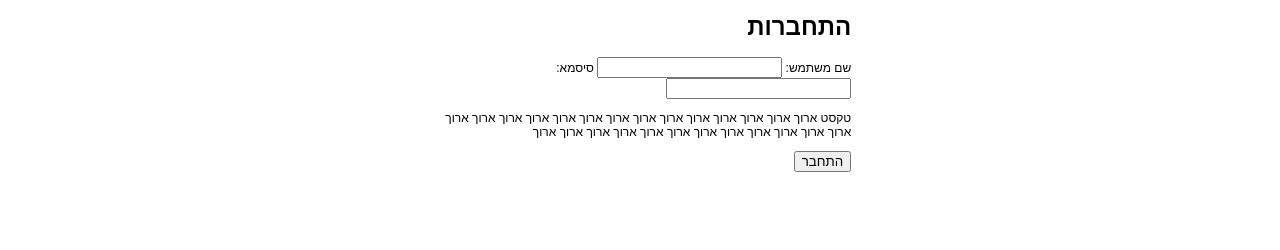
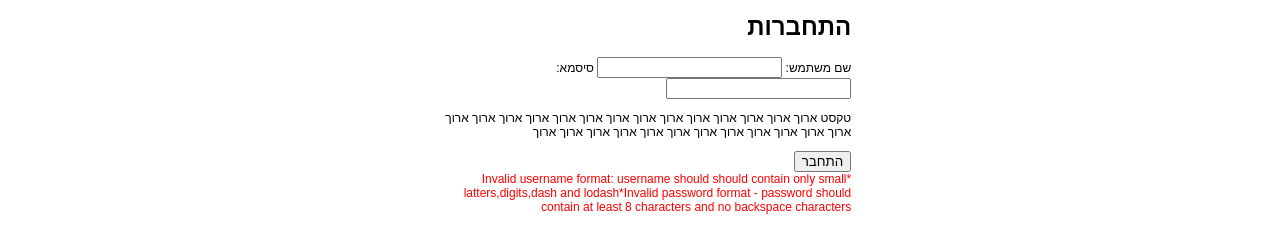
Before and after one commit to tempfornow/haf, a plain HTML site: page login.html in a window 1280 px wide. Both pictures are taken after a click on the button "התחבר". Shown: the part 108-358 px from the top of the page. Drawn offline with Linux system fonts and the light colour scheme.

Commit message:
Add error messages display

```diff
--- a/login.html
+++ b/login.html
@@ -38,6 +38,7 @@
 				טקסט ארוך ארוך ארוך ארוך ארוך ארוך ארוך ארוך ארוך ארוך ארוך ארוך ארוך ארוך ארוך ארוך ארוך ארוך ארוך ארוך ארוך ארוך ארוך ארוך ארוך ארוך
 			</p>
 			<button onclick="login()" class="login-button">התחבר</button>
+			<div id="errors"></div>
     </div>
 </body>
 </html>
--- a/src/ex2.js
+++ b/src/ex2.js
@@ -13,12 +13,47 @@ function isValidUsername(username) {
 	});
 }
 
+function verify(username, pass) {
+	var err = ""
+
+	if(!isValidUsername(username)) {
+		err += "*Invalid username format: \
+			username should should contain only\
+			small latters,digits,dash and lodash"
+	}
+
+	if(!isValidPassword(pass)) {
+		err += "*Invalid password format - password \
+			should contain at least 8 characters \
+			and no backspace characters"
+	}
+
+	return err;
+}
+
+function setErr(err) {
+	document.getElementById("errors").innerHTML = "<font color=\"red\">" + err + "</font>"
+}
+
+function clearErrSection() {
+	setErr("")
+}
+
 function login(){
+	clearErrSection();
+
+	var username = document.getElementById("username").value
 	var pass = document.getElementById("password").value
-	var username = document.getElementById("username").value
-	console.log(pass, username)
-	if(isValidPassword(pass) && isValidUsername(username)) {
-		// print a success message instead of login form
+
+	var err = verify(username, pass)
+	if(!err) {
 		document.getElementById("login-form").innerHTML="<h1>success</h1>"
+	} else {
+		setErr(err)
 	}
+
+	// if(isValidPassword(pass) && isValidUsername(username)) {
+		// // print a success message instead of login form
+		// document.getElementById("login-form").innerHTML="<h1>success</h1>"
+	// }
 }
```
